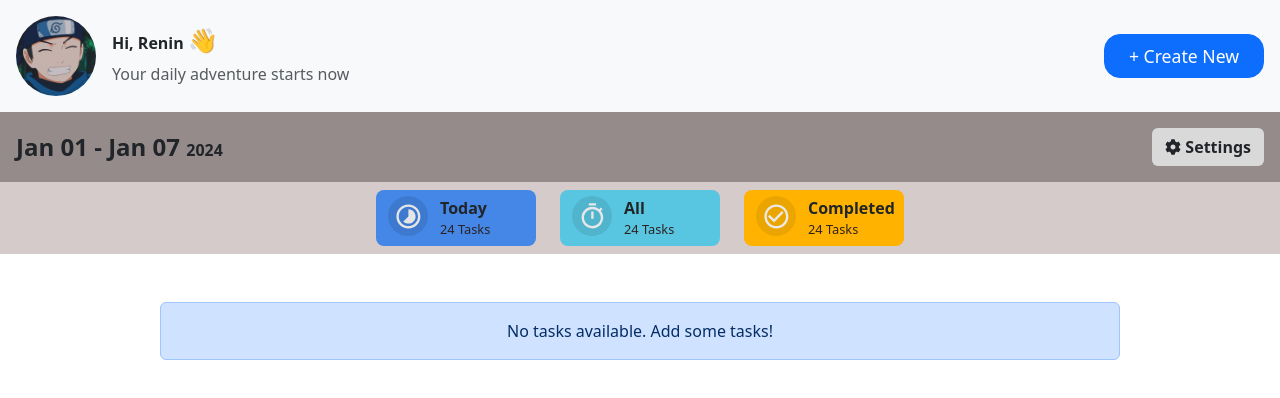
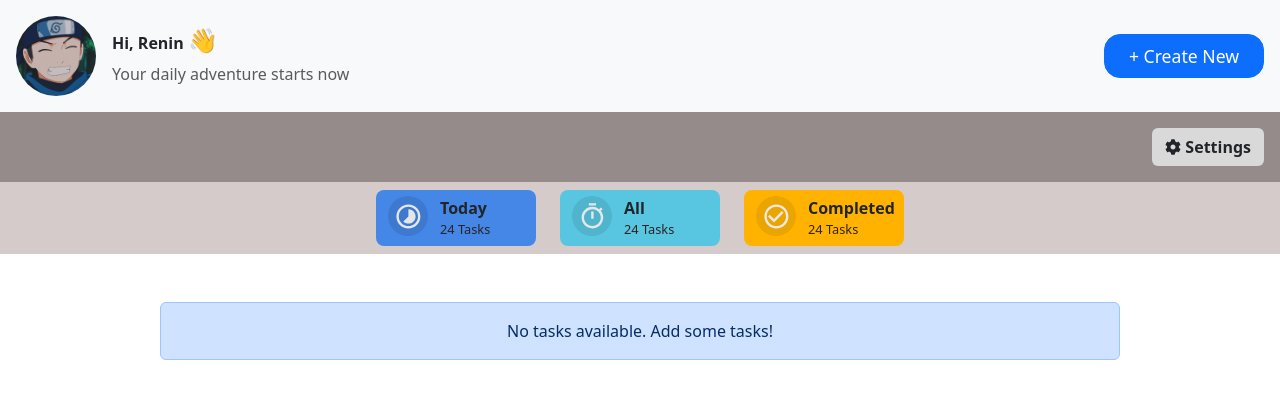
Before and after one commit to reninmohan/Task-master-app, a React (Vite) app: page / in a window 1280 px wide. Shown: the top 398 px of the page. Built offline with nearby package versions, Linux system fonts and the light colour scheme.

Commit message:
fixed date

```diff
--- a/src/App.jsx
+++ b/src/App.jsx
@@ -3,16 +3,13 @@ import Header from "./feature/Header";
 import Settings from "./feature/Settings";
 import Summary from "./feature/Summary";
 import NotesSection from "./feature/NotesSection";
+import { compareAsc, format, parse } from "date-fns";
 
 function App() {
   const [tasks, setTasks] = useState(() => {
     const savedTasks = localStorage.getItem("tasks");
     return savedTasks ? JSON.parse(savedTasks) : [];
   });
-
-  useEffect(() => {
-    localStorage.setItem("tasks", JSON.stringify(tasks));
-  }, [tasks]);
 
   const addTask = (task) => {
     setTasks([...tasks, task]);
@@ -26,12 +23,20 @@ function App() {
     setTasks(tasks.filter((task) => task.id !== id));
   };
 
+  const dates = [...new Set(tasks.map((item) => item.date))];
+  const formattedSortedDates = dates.map((dateStr) => parse(dateStr, "dd-MM-yyyy", new Date())).sort(compareAsc);
+  const sortedDates = formattedSortedDates.map((date) => format(date, "dd-MM-yyyy"));
+
+  useEffect(() => {
+    localStorage.setItem("tasks", JSON.stringify(tasks));
+  }, [tasks]);
+
   return (
     <div>
       <Header onTaskAdd={addTask} />
-      <Settings />
-      <Summary tasks={tasks} />
-      <NotesSection onUpdateTask={updateTask} onDeleteTask={deleteTask} tasks={tasks} />
+      <Settings sortedDates={sortedDates} />
+      <Summary sortedDates={sortedDates} />
+      <NotesSection onUpdateTask={updateTask} onDeleteTask={deleteTask} sortedDates={sortedDates} tasks={tasks} />
     </div>
   );
 }
--- a/src/components/DateDisplay.jsx
+++ b/src/components/DateDisplay.jsx
@@ -1,11 +1,26 @@
-function DateDisplay() {
-  const year = 2024;
-  const startDate = "Jan 01";
-  const endDate = "Jan 07";
+import formatDate from "../utils/formatDate";
+function DateDisplay({ sortedDates }) {
+  if (sortedDates.length === 0) {
+    return <p></p>;
+  }
+  const dateLength = sortedDates.length;
+  const formattedStartDate = formatDate(sortedDates[0]);
+  const formattedEndDate = formatDate(sortedDates[dateLength - 1]);
+
+  const [startDate] = formattedStartDate?.split(",") ?? [];
+  const [endDate, year] = formattedEndDate?.split(",") ?? [];
   return (
     <div className="d-flex align-items-center">
       <p className="fw-bold m-0" style={{ fontSize: "1.5rem" }}>
-        {startDate} - {endDate} <span style={{ fontSize: "1rem" }}>{year}</span>
+        {startDate === endDate ? (
+          <>
+            {startDate} <span style={{ fontSize: "1rem" }}>{year}</span>
+          </>
+        ) : (
+          <>
+            {startDate} - {endDate} <span style={{ fontSize: "1rem" }}>{year}</span>
+          </>
+        )}
       </p>
     </div>
   );
--- a/src/components/NotePerDate.jsx
+++ b/src/components/NotePerDate.jsx
@@ -1,11 +1,11 @@
 import Note from "./Note";
+import formatDate from "../utils/formatDate";
 function NotePerDate({ date, tasks, onUpdateTask, onDeleteTask }) {
   const allTasksPerDate = tasks.filter((task) => task.date === date);
-
   return (
     <div className="accordion" id={`accordion-${date}`}>
       <div className=" p-4 w-75 my-4 mx-auto rounded-3 " style={{ backgroundColor: "#eae6e6" }}>
-        <h5 style={{ fontWeight: "bold" }}>{date}</h5>
+        <h5 style={{ fontWeight: "bold" }}>{formatDate(date)}</h5>
         {allTasksPerDate.map((task) => (
           <Note key={task.id} task={task} onUpdateTask={onUpdateTask} onDeleteTask={onDeleteTask} />
         ))}
--- a/src/feature/NotesSection.jsx
+++ b/src/feature/NotesSection.jsx
@@ -1,8 +1,5 @@
 import NotePerDate from "../components/NotePerDate";
-function NotesSection({ onUpdateTask, onDeleteTask, tasks }) {
-  const dates = [...new Set(tasks.map((item) => item.date))];
-
-  const sortedDates = dates.sort((a, b) => a.localeCompare(b));
+function NotesSection({ onUpdateTask, onDeleteTask, sortedDates, tasks }) {
   return (
     <div className="vh-100">
       {tasks.length === 0 ? (
--- a/src/feature/Settings.jsx
+++ b/src/feature/Settings.jsx
@@ -1,11 +1,14 @@
 import DateDisplay from "../components/DateDisplay";
 import SettingBtnGroup from "../components/SettingBtnGroup";
 
-function Settings() {
+function Settings({ sortedDates }) {
   return (
     <div style={{ backgroundColor: "#958B8B" }}>
-      <div className="d-md-flex justify-content-md-between  mx-auto p-3 d-sm-grid justify-content-start gap-sm-2" style={{ maxWidth: "85rem" }}>
-        <DateDisplay />
+      <div
+        className="d-md-flex justify-content-md-between  mx-auto p-3 d-sm-grid justify-content-start gap-sm-2"
+        style={{ maxWidth: "85rem" }}
+      >
+        <DateDisplay sortedDates={sortedDates} />
         <SettingBtnGroup />
       </div>
     </div>
--- a/src/feature/Summary.jsx
+++ b/src/feature/Summary.jsx
@@ -3,7 +3,7 @@ import { RiProgress5Line } from "react-icons/ri";
 import { MdOutlineTimer } from "react-icons/md";
 import { MdCheckCircleOutline } from "react-icons/md";
 
-function Summary() {
+function Summary({ sortedDates }) {
   return (
     <div style={{ backgroundColor: "#D5CBCB" }}>
       <div className="d-md-flex flex-wrap justify-content-md-center p-2 gap-md-4 d-sm-grid summary-grid-layout ">
--- /dev/null
+++ b/src/utils/formatDate.js
@@ -0,0 +1,10 @@
+function formatDate(dateString) {
+  const [day, month, year] = dateString.split("-");
+
+  const date = new Date(year, month - 1, day);
+
+  const options = { year: "numeric", month: "short", day: "2-digit" };
+  return date.toLocaleDateString("en-US", options);
+}
+
+export default formatDate;
```
